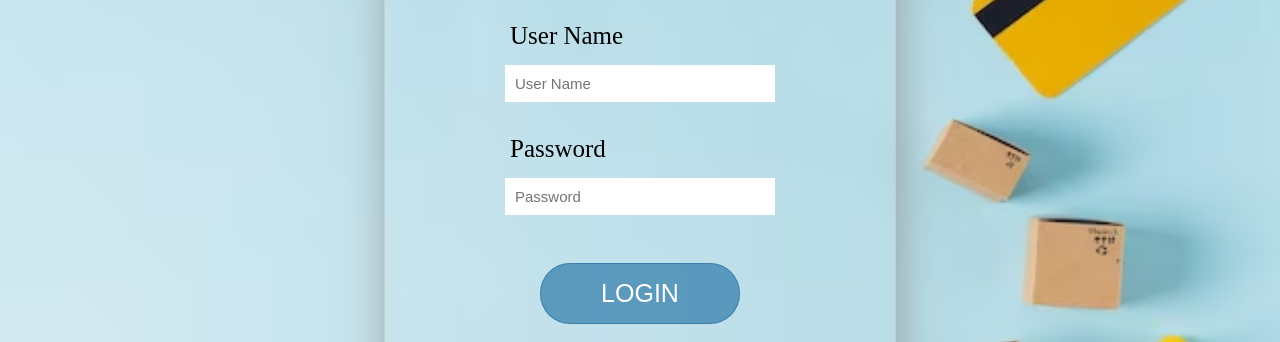
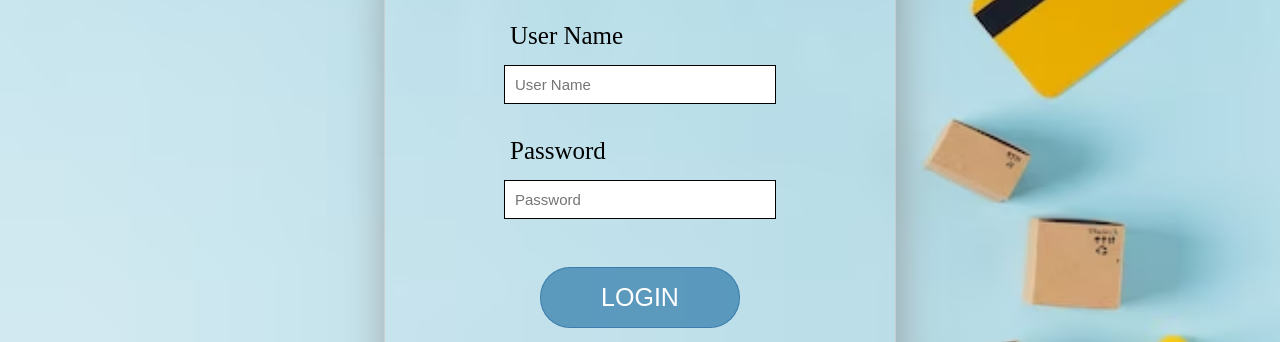
Before and after one commit to bharathijana1/HTML_Project01, a plain HTML site: page login.html in a window 1280 px wide. Shown: the part 158-500 px from the top of the page. Drawn offline with Linux system fonts and the light colour scheme.

Commit message:
Update loginsignupstyle.css

```diff
--- a/loginsignupstyle.css
+++ b/loginsignupstyle.css
@@ -25,11 +25,15 @@ body{
     padding: 10px;
     width: 250px;
     font-size: 15px;
-    border: none;
+    border: 1px solid black;
+
 
 }
 .input:hover{
-    border:1px solid rgba(83, 77, 77, 0.493);
+    /* border:1px solid rgba(83, 77, 77, 0.493); */
+    border-color: red;
+
+
 }
 .btn{
     width: 200px;
```
